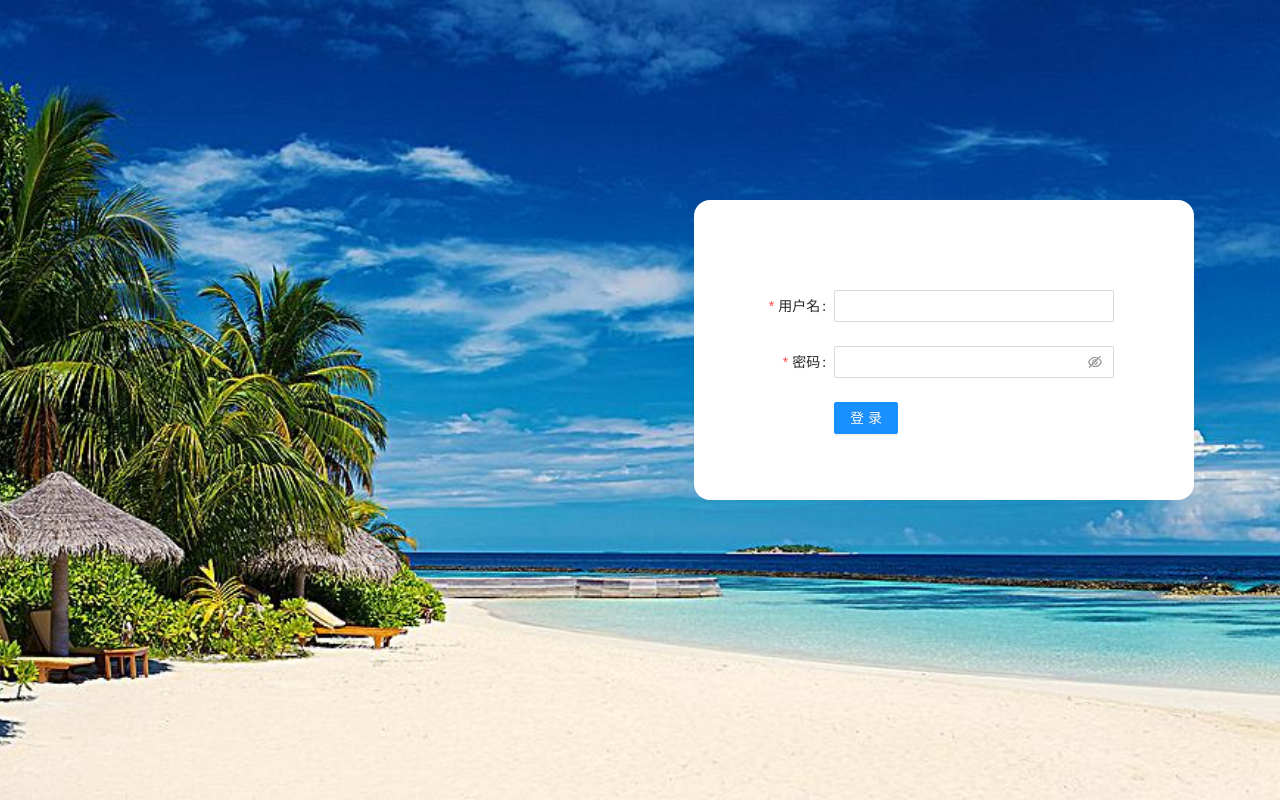
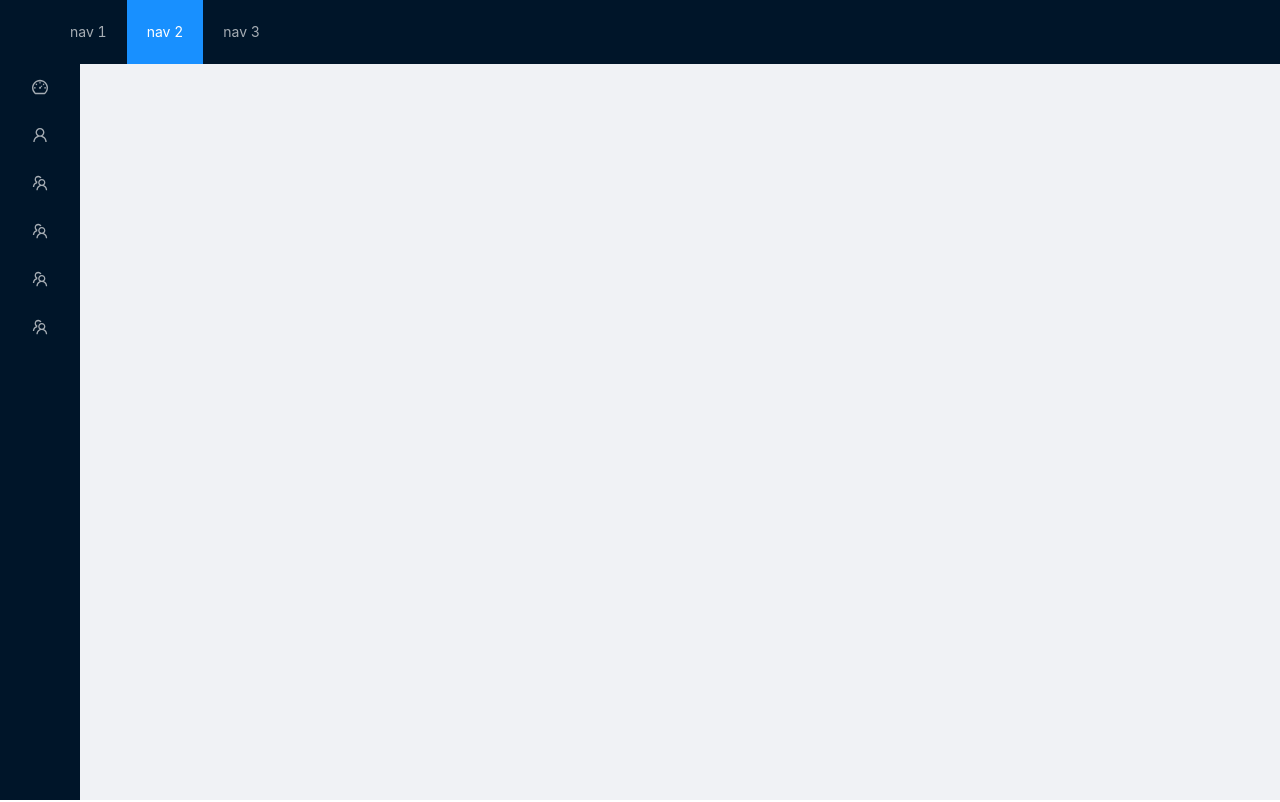
Before and after one commit to Ylg12345/react-admin, a React (Create React App) app: page /admin in a window 1280 px wide. Before the commit this address led to /admin#/login. Built offline with nearby package versions, Linux system fonts and the light colour scheme.

Commit message:
feat: 调整login页面布局

```diff
--- a/src/assets/scss/login.scss
+++ b/src/assets/scss/login.scss
@@ -4,16 +4,15 @@
   background-image: url("../img/bg.jpeg");
   background-repeat: no-repeat;
   display: flex;
+  align-items: center;
+  justify-content: center;
   background-position: center;
   background-size: cover;
 
   #login-form {
     border-radius: 16px;
     margin: 0 auto;
-    position: absolute;
-    right: 86px;
-    top: 200px;
-    width: 500px;
+    width: 600px;
     height: 300px;
     background-color: white;
     padding: 90px 80px 0 0;
--- a/src/layout/AdminLayout.tsx
+++ b/src/layout/AdminLayout.tsx
@@ -25,7 +25,7 @@ const AdminLayout: FC<IAdminLayoutProps> = ({ children }) => {
 					<Menu theme="dark" mode="horizontal" defaultSelectedKeys={['2']} items={items1} />
 				</Header>
 				<Layout>
-					<Sider width={200} className="site-layout-background">
+					<Sider width={200} className="site-layout-background" breakpoint={'xxl'}>
 						<LeftBar />
 					</Sider>
 					<Layout style={{ padding: '0 24px 24px' }}>
--- a/src/layout/View.tsx
+++ b/src/layout/View.tsx
@@ -1,5 +1,5 @@
 import { authRoutes, IRoute, unAuthRouters } from '../router'
-import { HashRouter as Router, Redirect, Route, Switch } from 'react-router-dom'
+import { BrowserRouter as Router, Redirect, Route, Switch } from 'react-router-dom'
 import { ReactNode, Suspense } from 'react';
 import AdminLayout from './AdminLayout';
 import { get } from '../utils/storage';
--- a/src/router/index.tsx
+++ b/src/router/index.tsx
@@ -6,7 +6,7 @@ import Page403 from "../page/Page403";
 
 const DashBoard = lazy(() => import("../page/DashBoard"))
 const UserList = lazy(() => import("../page/UserList"))
-const RoleList = lazy(() => import( '../page/RoleList'))
+const RoleList = lazy(() => import('../page/RoleList'))
 const AdminList = lazy(() => import("../page/AdminList"))
 const Activity = lazy(() => import('../page/Activity'))
 const ProductList = lazy(() => import('../page/ProductList'))
@@ -32,51 +32,45 @@ export interface PermissionState {
 
 export const leftRoute: IRoute[] = [
 	{
-    id: '1-1',
-    icon: <DashboardOutlined/>,
+		id: '1-0',
+		icon: <DashboardOutlined />,
 		exact: true,
 		path: '/admin/dashboard',
 		title: '仪表盘',
-    isMenu: 0,
-    component: <DashBoard/>
+		component: <DashBoard />
 	},
 	{
 		id: '3-0',
-    icon: <UserOutlined/>,
+		icon: <UserOutlined />,
 		path: '/admin/admin',
 		title: '管理员管理',
-    isMenu: 1,
 		routes: [
 			{
 				id: '3-1',
-            icon: <UserOutlined/>,
+				icon: <UserOutlined />,
 				path: '/admin/admin/list',
 				title: '管理员列表',
-            isMenu: 0,
-            component: <AdminList/>,
+				component: <AdminList />,
 			},
 			{
 				id: '3-2',
-            icon: <UserOutlined/>,
+				icon: <UserOutlined />,
 				path: '/admin/admin/test',
 				title: '管理员测试',
-            isMenu: 0,
 				routes: [
 					{
 						id: '3-2-1',
-                    icon: <DashboardTwoTone/>,
+						icon: <DashboardTwoTone />,
 						path: '/admin/admin/test/1',
 						title: '管理员测试1',
-                    isMenu: 0,
-                    component: <AdminTest/>,
+						component: <AdminTest />,
 					},
 					{
 						id: '3-2-2',
-                    icon: <DashboardTwoTone/>,
+						icon: <DashboardTwoTone />,
 						path: '/admin/admin/test/2',
 						title: '管理员测试2',
-                    isMenu: 0,
-                    component: <AdminTest/>
+						component: <AdminTest />
 					},
 				]
 			}
@@ -84,69 +78,62 @@ export const leftRoute: IRoute[] = [
 	},
 	{
 		id: '4-0',
-    icon: <TeamOutlined/>,
+		icon: <TeamOutlined />,
 		path: '/admin/role',
 		title: '角色管理',
-    isMenu: 1,
 		routes: [
 			{
 				id: '4-1',
-            icon: <DashboardTwoTone/>,
+				icon: <DashboardTwoTone />,
 				path: '/admin/role/list',
+				redirect: '/admin/dashboard',
 				title: '角色列表',
-            isMenu: 0,
-            component: <RoleList/>
+				component: <RoleList />
 			}
 		]
 	},
 	{
 		id: '5-0',
-    icon: <TeamOutlined/>,
+		icon: <TeamOutlined />,
 		path: '/admin/user',
 		title: '用户管理',
-    isMenu: 1,
 		routes: [
 			{
 				id: '5-1',
-            icon: <DashboardTwoTone/>,
+				icon: <DashboardTwoTone />,
 				path: '/admin/user/list',
 				title: '用户列表',
-            isMenu: 0,
-            component: <UserList/>
+				component: <UserList />
 			},
 		]
 	},
 	{
 		id: '6-0',
-    icon: <TeamOutlined/>,
+		icon: <TeamOutlined />,
 		path: '/admin/activity/',
 		title: '活动管理',
-    isMenu: 1,
 		routes: [
 			{
 				id: '6-1',
-            icon: <DashboardTwoTone/>,
+				icon: <DashboardTwoTone />,
 				path: '/admin/activity/list',
 				title: '活动列表',
-            isMenu: 0,
-            component: <Activity/>
+				component: <Activity />
 			}
 		]
 	},
 	{
 		id: '7-0',
-    icon: <TeamOutlined/>,
+		icon: <TeamOutlined />,
 		path: '/admin/product',
 		title: '产品管理',
-    isMenu: 1,
 		routes: [
 			{
 				id: '7-1',
-            icon: <DashboardTwoTone/>,
+				icon: <DashboardTwoTone />,
 				path: '/admin/product/list',
 				title: '产品列表',
-            isMenu: 0,
-            component: <ProductList/>
+				component: <ProductList />
 			}
 		]
 	}
@@ -159,24 +146,21 @@ export const authRoutes: IRoute[] = [
 ]
 export const unAuthRouters: IRoute[] = [
 	{
-        id: '0-0',
+		id: '1-0',
 		path: '/login',
 		title: '登录',
-        isMenu: 1,
-        component: <Login/>
+		component: <Login />
 	},
 	{
-        id: '55555555555555555-0',
+		id: '2-0',
 		path: '/403',
 		title: '403',
-        isMenu: 0,
-        component: <Page403/>
+		component: <Page403 />
 	},
 	{
-        id: '6666666666666666-0',
+		id: '3-0',
 		path: '*',
 		title: '404',
-        isMenu: 0,
-        component: <Page404/>
+		component: <Page404 />
 	}
 ]
```
Lines whose indentation alone changed are shown as unchanged.
